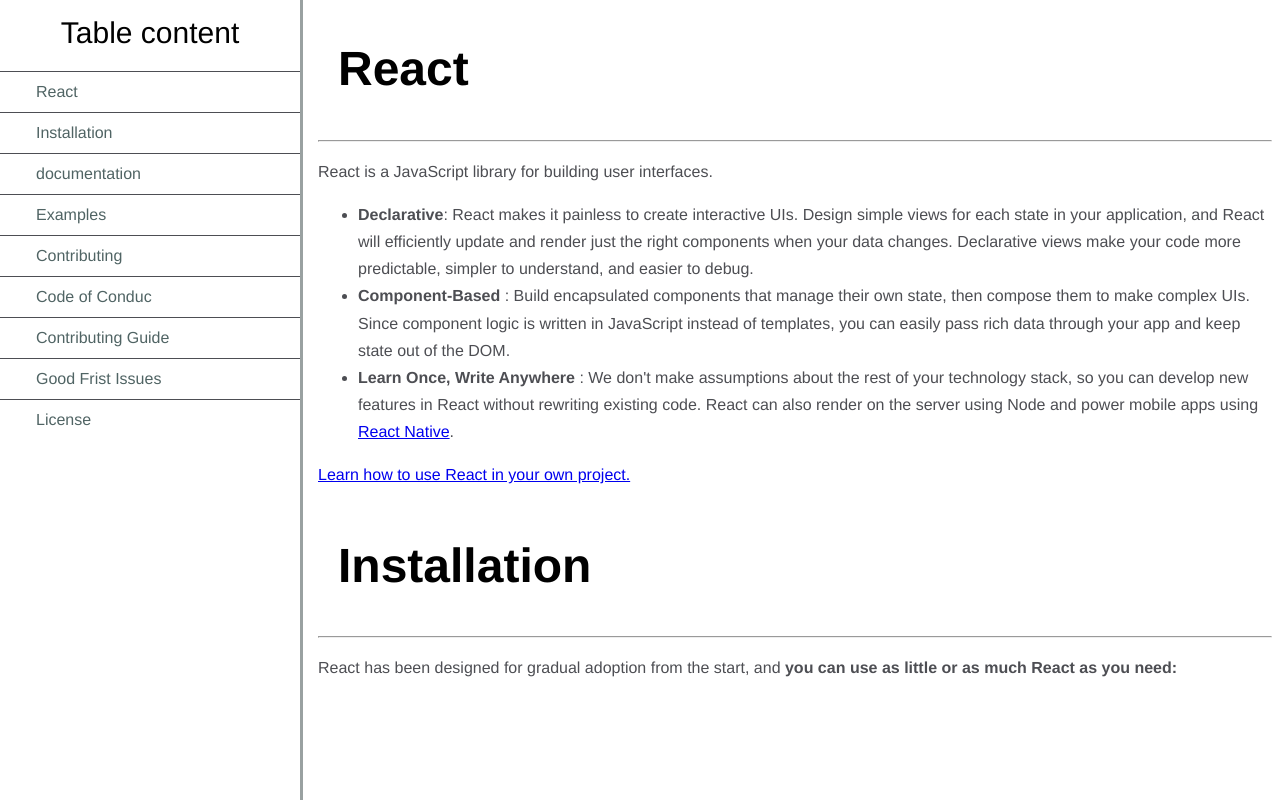
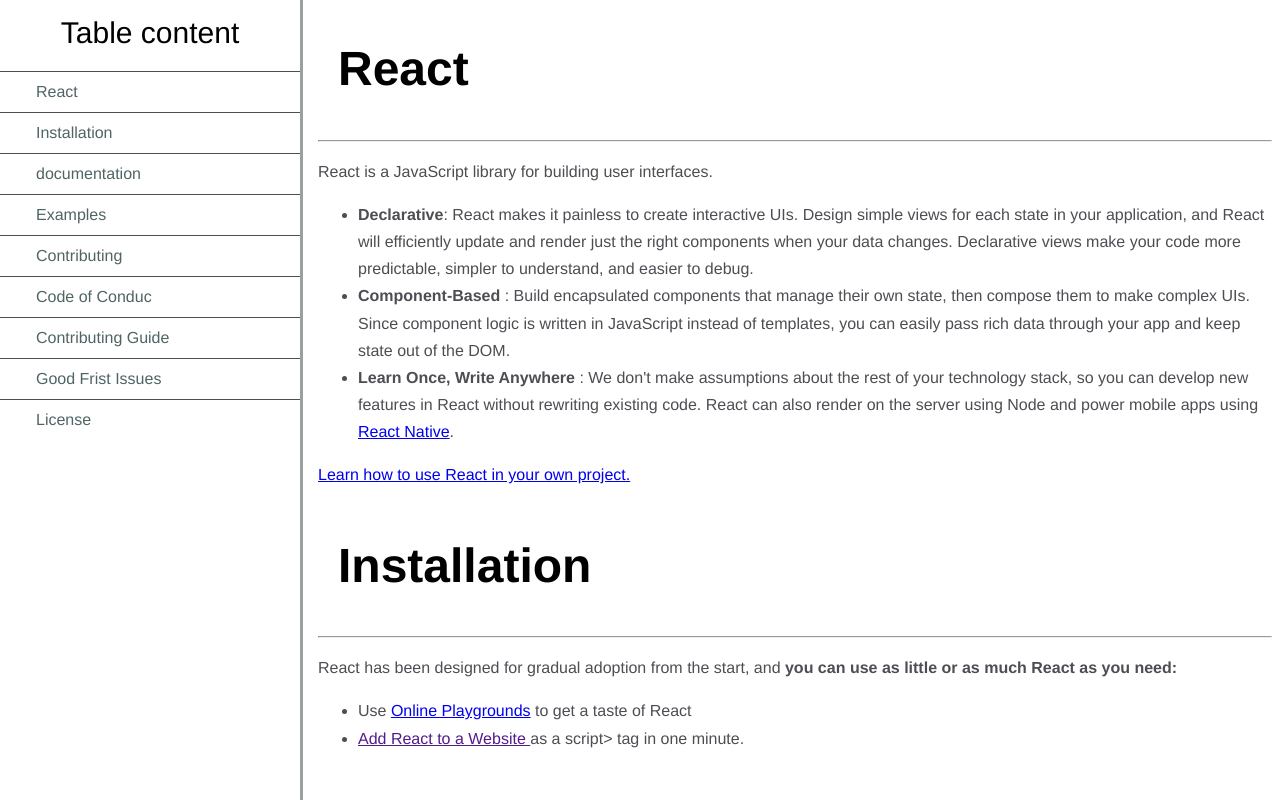
Before and after one commit to join2akshay/freecodecamp-projects, a plain HTML site: page documentation page/index.html in a window 1280 px wide. Drawn offline with Linux system fonts and the light colour scheme.

Commit message:
update file

```diff
--- a/documentation page/index.html
+++ b/documentation page/index.html
@@ -56,8 +56,14 @@
            <hr>
            <p>
             React has been designed for gradual adoption from the start, and <span>you can use as little or as much React as you need:</span>
-
-
+           </p>
+           <p>
+               <ul>
+                   <li>
+                    Use <a href="https://reactjs.org/docs/getting-started.html#online-playgrounds"> Online Playgrounds</a>  to get a taste of React
+                   </li>
+                   <li><a href="">Add React to a Website </a>as a script&gt; tag in one minute.</li>
+               </ul>
            </p>
        </section>
 
```
